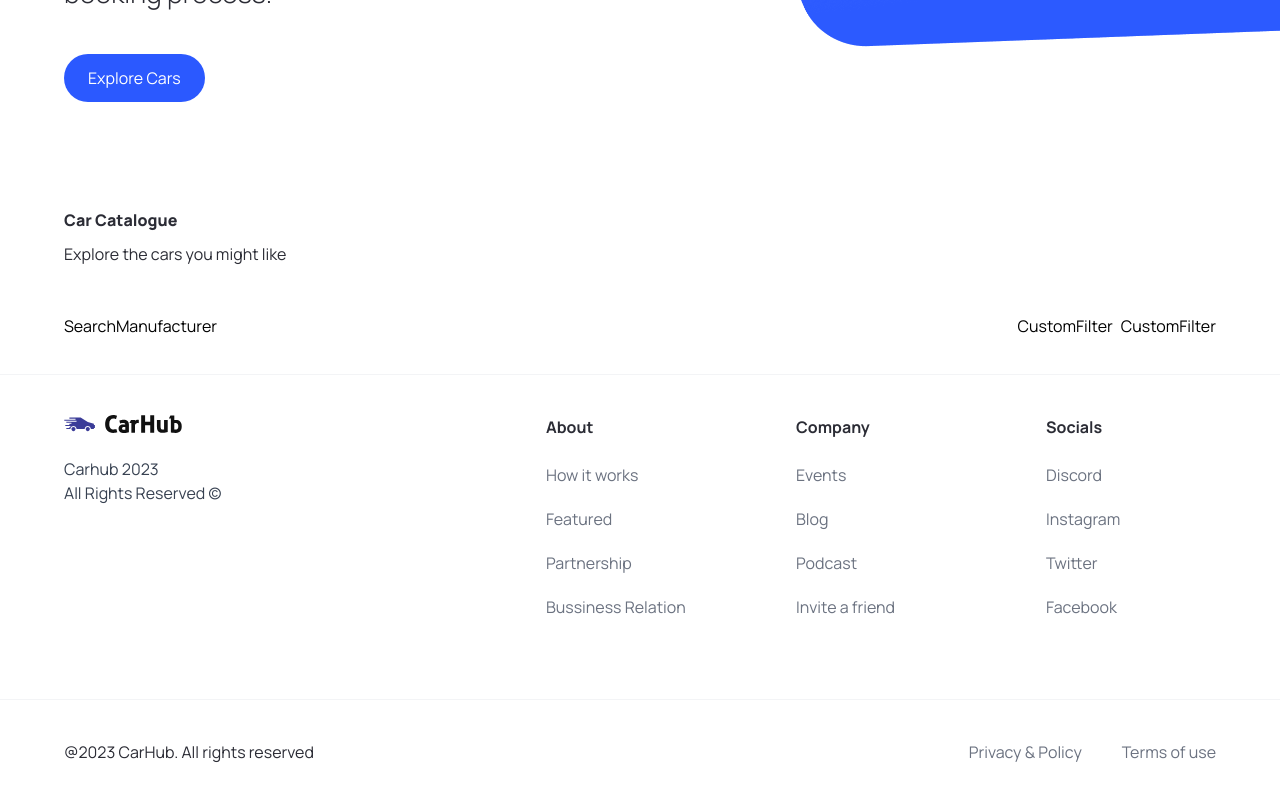
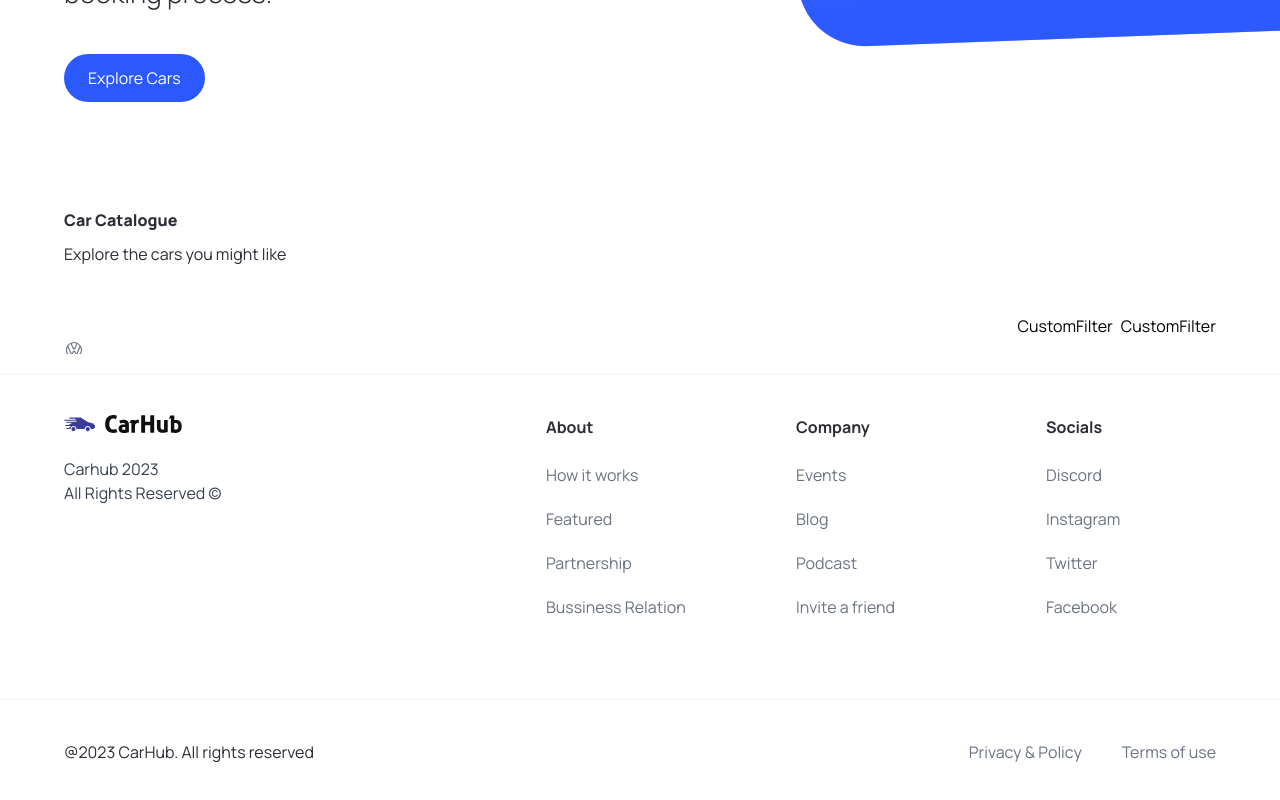
Before and after one commit to vidojam/car_showcase, a Next.js app: page / in a window 1280 px wide. Shown: the part 656-1456 px from the top of the page. Built offline with nearby package versions, Linux system fonts and the light colour scheme.

Commit message:
Car Logo Image

```diff
--- a/components/SearchBar.tsx
+++ b/components/SearchBar.tsx
@@ -1,10 +1,11 @@
 "use client";
 
 import { useState } from 'react'
-import{ SearchManufacturer } from './'
+import SearchManufacturer from "./SearchManufacturer";
+
 
 const SearchBar = () => {
-  const [manufacturer, setManufacturer] = useState('');
+  const [manufacturer, setManuFacturer] = useState('');
 
   const handleSearch = () => {
 
@@ -15,8 +16,7 @@
       <div className="searchbar__item">
         <SearchManufacturer
           manufacturer={manufacturer}
-          setManufacturer={setManufacturer}
-
+          setManuFacturer={setManuFacturer}
         />
       </div>
 
@@ -24,4 +24,4 @@
   )
 }
 
-export default SearchBar
+export default SearchBar;
--- a/components/SearchManufacturer.tsx
+++ b/components/SearchManufacturer.tsx
@@ -1,13 +1,29 @@
-import React from 'react'
+"use client"
+
+import { Combobox, Transition } from '@headlessui/react';
+import Image from 'next/image';
+import { SearchManufacturerProps } from '@/types';
 
 const SearchManufacturer = ({ manufacturer,
-  setManufacturer }: SearchManufacturerProps) => {
+  setManuFacturer }: SearchManufacturerProps) => {
 
   return (
-    <div>
-      SearchManufacturer
+    <div className="search-manufacturer">
+      <Combobox>
+        <div className="relative w-full">
+          <Combobox.Button className="absolute top-[14px]">
+            <Image
+              src="/car-logo.svg"
+              width={20}
+              height={20}
+              className="scroll-ml-4"
+              alt="car Logo"
+            />
+          </Combobox.Button>
+        </div>
+      </Combobox>
     </div>
   )
 }
 
-export default SearchManufacturer
+export default SearchManufacturer;
```
Also changed, not shown: package.json (+5 -4 lines), 1 other file (tests, documents, lock files or other folders).
